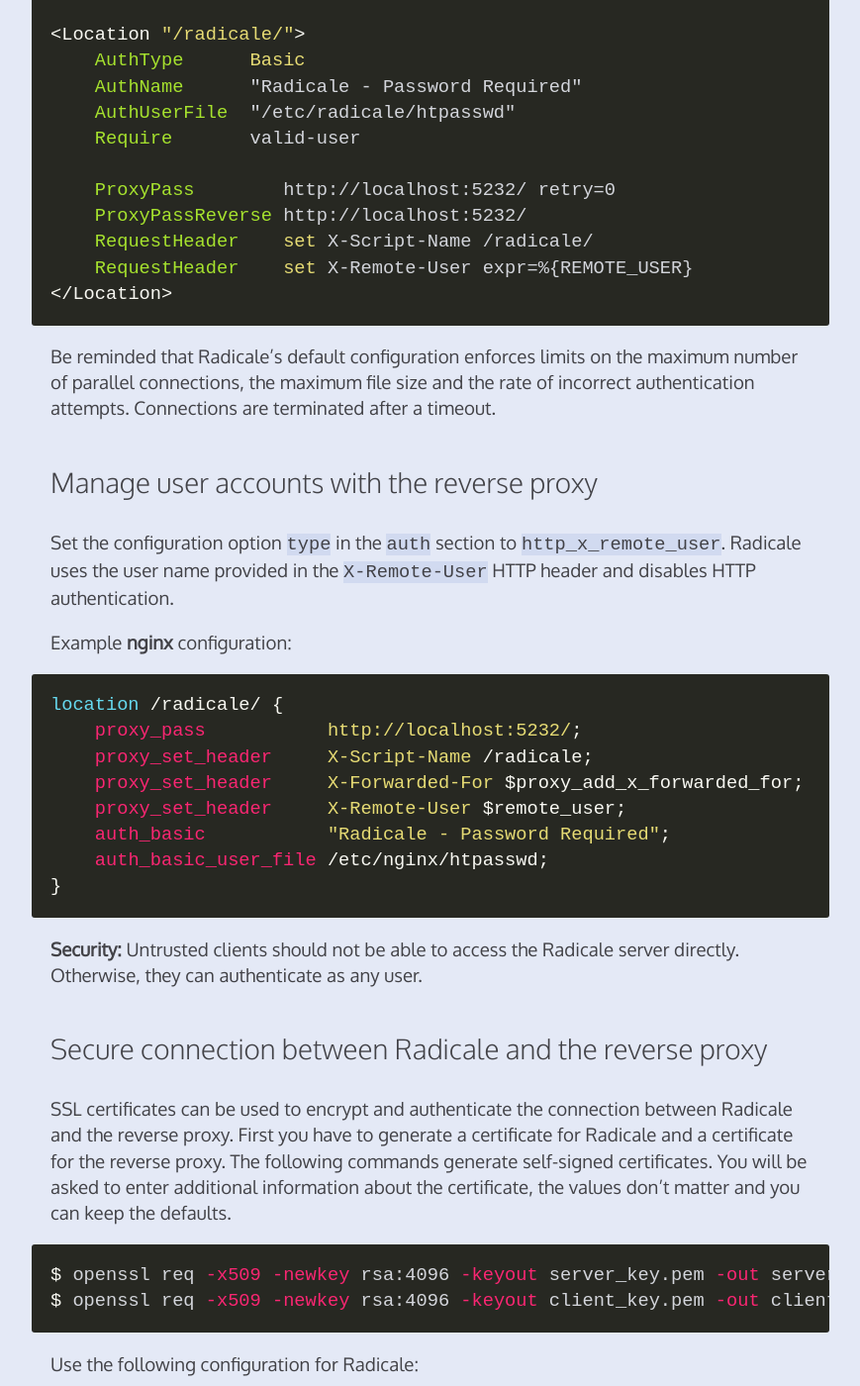
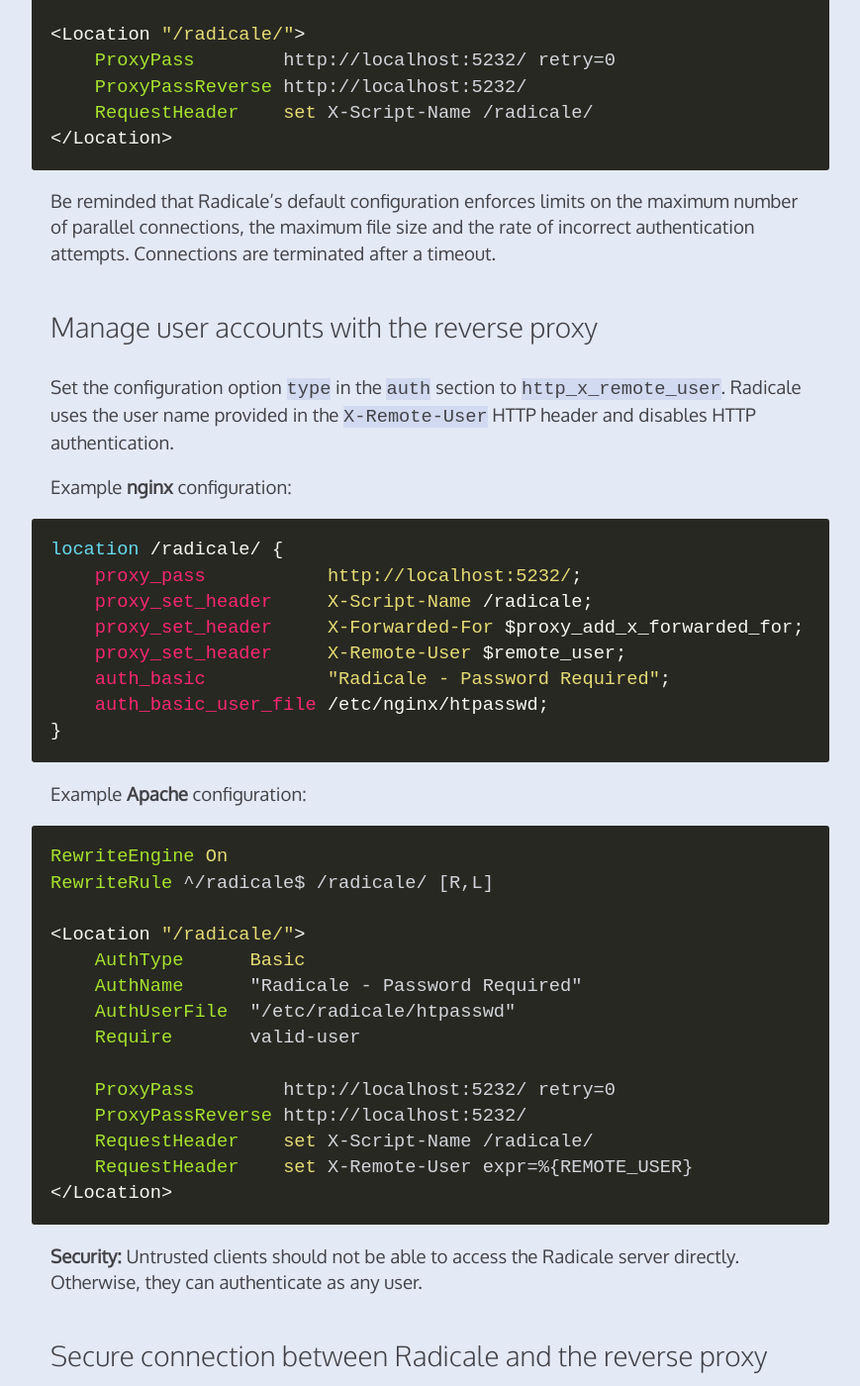
Before and after one commit to Kozea/Radicale, a Jekyll site: the page built from proxy.md, in a window 1280 px wide and 1400 px high, scrolled down 745 px. Shown: the whole window at 99% size, without its empty margins (205-1074 px from the left). Built offline with Jekyll 4.4.1, drawn with Linux system fonts in a browser that asks for light colours; some of the changed text lies outside the part shown.

Commit message:
Apache example: split into two examples

````diff
--- a/proxy.md
+++ b/proxy.md
@@ -57,6 +51,24 @@
     auth_basic           "Radicale - Password Required";
     auth_basic_user_file /etc/nginx/htpasswd;
 }
+```
+
+Example **Apache** configuration:
+```apache
+RewriteEngine On
+RewriteRule ^/radicale$ /radicale/ [R,L]
+
+<Location "/radicale/">
+    AuthType      Basic
+    AuthName      "Radicale - Password Required"
+    AuthUserFile  "/etc/radicale/htpasswd"
+    Require       valid-user
+
+    ProxyPass        http://localhost:5232/ retry=0
+    ProxyPassReverse http://localhost:5232/
+    RequestHeader    set X-Script-Name /radicale/
+    RequestHeader    set X-Remote-User expr=%{REMOTE_USER}
+</Location>
 ```
 
 **Security:** Untrusted clients should not be able to access the Radicale
````
Also changed, not shown: other parts of proxy.md (+1 -7 lines).
